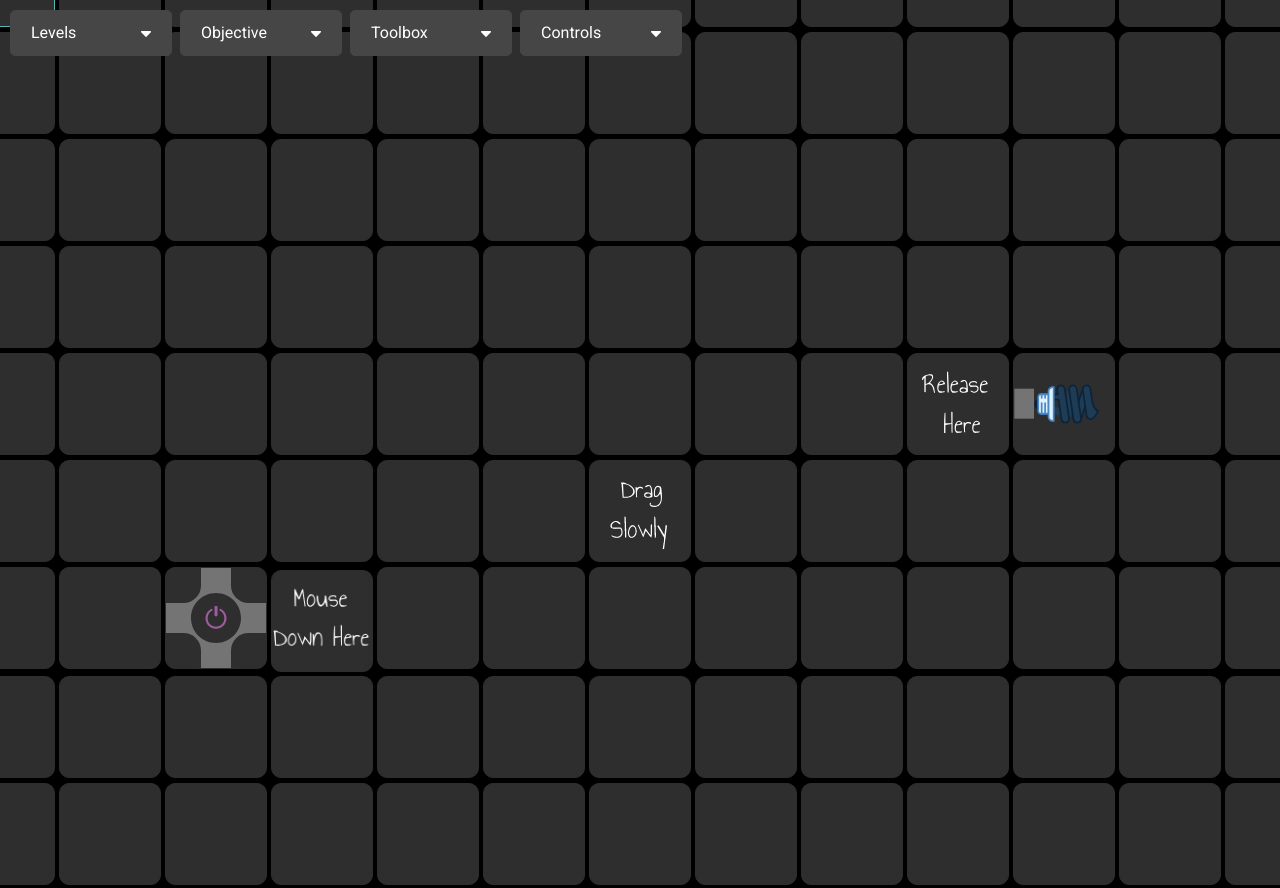
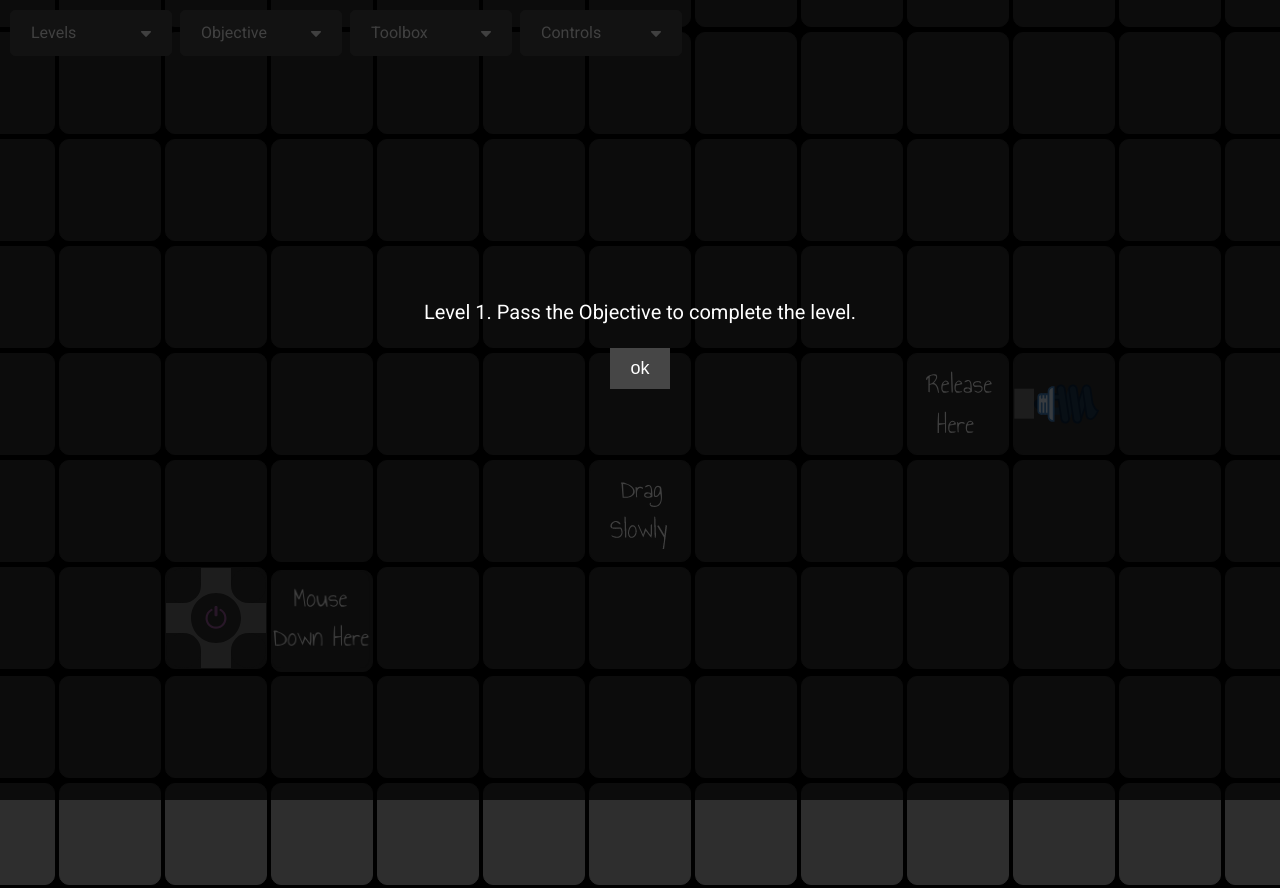
Before and after one commit to edward-cates/ed-tech-final-project, a Vue app: page / in a window 1280 px wide. Shown: the top 888 px of the page. Built offline with nearby package versions, Linux system fonts and the light colour scheme.

Commit message:
feat: tooltips

```diff
--- a/src/assets/styles/main.scss
+++ b/src/assets/styles/main.scss
@@ -27,6 +27,31 @@ body {
 
     .viewport {
       position: relative;
+    }
+
+    .modal {
+      position: absolute;
+      top: 0;
+      left: 0;
+      right: 0;
+      bottom: 0;
+      background-color: rgba(0, 0, 0, 0.75);
+
+      .text {
+        margin-top: 300px;
+        text-align: center;
+        font-size: 20px;
+
+        button {
+          font-size: 18px;
+          outline: none;
+          padding: 10px 20px;
+          background-color: $menu;
+          border: none;
+          color: white;
+          cursor: pointer;
+        }
+      }
     }
 
     .square {
@@ -90,10 +115,11 @@ body {
         left: 0px;
 
         .dropdown-title {
-          font-size: 20px;
+          font-size: 22px;
           padding-top: 22px;
           margin-bottom: 10px;
           padding-left: 20px;
+          color: #e0e0e0;
         }
       }
 
@@ -145,7 +171,20 @@ body {
         padding: 20px 10px;
 
         .square {
+          position: relative;
           margin-bottom: 20px;
+
+          .tooltip {
+            display: none;
+          }
+
+          &:hover {
+            height: initial;
+
+            .tooltip {
+              display: block;
+            }
+          }
         }
       }
 
@@ -222,31 +261,32 @@ body {
 
           .score-check {
             margin-bottom: 8px;
-            margin-left: 8px;
+            margin-left: 4px;
           }
 
           .score-x {
             margin-bottom: 3px;
-            margin-left: 8px;
+            margin-left: 4px;
           }
 
           .score-detail {
             position: relative;
             display: inline-block;
             bottom: 7px;
-            left: 8px;
+            left: 10px;
           }
         }
 
         .explanation {
           padding: 20px 20px;
+          font-size: 18px;
         }
 
         .info {
           position: relative;
           margin-left: 46px;
           padding-top: 6px;
-          cursor: pointer;
+          cursor: default;
 
           img {
             position: absolute;
--- a/src/components/board/Board.vue
+++ b/src/components/board/Board.vue
@@ -88,7 +88,7 @@
           @click="showObjectiveInfo = !showObjectiveInfo"
         >
           <img src="@/assets/img/info.svg" />
-          Explanation
+          Click to toggle explanation
         </div>
 
         <template v-if="!showObjectiveInfo">
@@ -139,8 +139,8 @@
           :key="index"
           v-for="(tool, index) in level.tools"
           :square="tool"
-          @mouseDown="currentTool = tool"
-        />
+          :tooltip="tool.tooltip"
+          @mouseDown="currentTool = tool" />
       </div>
 
       <div
@@ -161,19 +161,21 @@
             Drawing wire
           </div>
           <div class="game-control-entry-details">
-            To draw wire, press your mouse down on a square that is next to an ouput
-            and drag it to a square that is next to an input.
+            To draw wire, press your mouse down on a square that is <i>next</i> to an <b>ouput</b>
+            and drag it to a square that is <i>next</i> to an <b>input</b>.
           </div>
         </div>
 
         <div class="game-control-entry">
           <div class="game-control-entry-title">
-            Toolbox
+            Tools & Toolbox
           </div>
           <div class="game-control-entry-details">
             To use a tool from the Toolbox, click it once in the toolbox
             and then click the square in which to place it.
             Clicking and dragging also works.
+            <br><br>
+            Arrows pointing to the center of a tool are <b>inputs</b>, and arrows pointing away from center are <b>outputs</b>.
           </div>
         </div>
 
@@ -182,10 +184,10 @@
             Objective
           </div>
           <div class="game-control-entry-details">
-            In the Objective box, you can click a specific test case to see how it performs,
-            resulting in either a green check or a red X next to the test case.
-            You can also click "Test" to sequentially run through each test case.
-            The level is complete when each test case shows a green check beside it.
+            In the Objective box, you can click a specific <b>test case</b> to see how it performs,
+            resulting in either a green check or a red X next to the <b>test case</b>.
+            You can also click "Check Solution" to sequentially run through each <b>test case</b>.
+            The level is complete when each <b>test case</b> shows a green check beside it.
           </div>
         </div>
 
@@ -206,6 +208,16 @@
             You can pan the board using the arrow keys.
           </div>
         </div>
+      </div>
+    </div>
+
+    <div
+      class="modal"
+      v-if="level && level.alert && !isAlertDismissed">
+      <div class="text">
+        {{ level.alert }}
+        <br><br>
+        <button @click="dismissAlert">ok</button>
       </div>
     </div>
   </div>
@@ -246,6 +258,7 @@ export default {
       'boardShiftY',
       'boardWidth',
       'currentLevel',
+      'isAlertDismissed',
       'isLoading',
       'squares',
       'level',
@@ -278,6 +291,7 @@ export default {
   },
   methods: {
     ...mapActions('GameBoard', [
+      'dismissAlert',
       'loadViewport',
       // 'mouseDown',
       // 'mouseEnter',
--- a/src/components/board/Square.vue
+++ b/src/components/board/Square.vue
@@ -86,6 +86,13 @@
     >
       {{ square.text }}
     </div>
+
+    <div
+      class="tooltip"
+      v-if="tooltip">
+      {{ tooltip }}
+      <br>
+    </div>
   </div>
 </template>
 
@@ -94,6 +101,7 @@ export default {
   name: 'Square',
   props: {
     square: {},
+    tooltip: {},
   },
 }
 </script>
--- a/src/store/modules/GameBoard.js
+++ b/src/store/modules/GameBoard.js
@@ -11,6 +11,7 @@ const state = {
   boardShiftY: 0,
   boardWidth: 0,
   currentLevel: 0,
+  isAlertDismissed: false,
   isLoading: true,
   mousePath: null,
   squares: [],
@@ -441,6 +442,8 @@ const mutations = {
   },
 
   render(state) {
+    state.isAlertDismissed = false
+
     let vertBoxes = Math.ceil(state.board.height / sideLength)
     let horizBoxes = Math.ceil(state.board.width / sideLength)
     /**
@@ -487,6 +490,10 @@ const mutations = {
 }
 
 const actions = {
+  dismissAlert() {
+    state.isAlertDismissed = true
+  },
+
   loadViewport({ state, commit }, { board }) {
     state.board = board
     commit('render')
@@ -604,7 +611,6 @@ const actions = {
     }
 
     state.currentLevel += 1
-    console.log(state.currentLevel, state.maxLevel)
 
     if (state.currentLevel > state.maxLevel) {
       localStorage.setItem('maxLevel', state.currentLevel)
@@ -612,12 +618,6 @@ const actions = {
     }
 
     commit('render')
-
-    if ([1, 2, 4].indexOf(state.currentLevel) > -1) {
-      setTimeout(() => {
-        alert('There are new tools in your toolbox!')
-      }, 200)
-    }
   },
 
   pan({ commit }, direction) {
--- a/src/store/modules/gates.js
+++ b/src/store/modules/gates.js
@@ -19,6 +19,7 @@ const SPLIT = {
       },
     }
   },
+  tooltip: 'Each output equals the input',
 }
 
 const NOT = {
@@ -38,6 +39,7 @@ const NOT = {
       },
     }
   },
+  tooltip: 'The output equals the opposite of the input',
 }
 
 const OR = {
@@ -60,6 +62,7 @@ const OR = {
       },
     }
   },
+  tooltip: 'Output is on if ANY of the inputs are on',
 }
 
 const AND = {
@@ -82,6 +85,7 @@ const AND = {
       },
     }
   },
+  tooltip: 'Output is on if ALL of the inputs are on',
 }
 
 export default {
--- a/src/store/modules/levels.js
+++ b/src/store/modules/levels.js
@@ -3,6 +3,7 @@ import GATE from './gates'
 export default [
   {
     title: 'Turn on light',
+    alert: 'Level 1. Pass the Objective to complete the level.',
     squares: {
       4: {
         9: { txt: 'Release Here' },
@@ -34,6 +35,7 @@ export default [
   },
   {
     title: 'Invert signal',
+    alert: 'Level 2. There is a new tool in your toolbox.',
     squares: {
       4: {
         10: { cl: 'blu-lgt-w-off', conn: { rowDiff: 0, colDiff: -1 } },
@@ -53,6 +55,7 @@ export default [
   },
   {
     title: '"Or"',
+    alert: 'Level 3. There is a new tool in your toolbox.',
     squares: {
       2: {
         7: { cl: 'blu-lgt-s-off', conn: { rowDiff: 1, colDiff: 0 } },
@@ -76,6 +79,7 @@ export default [
   },
   {
     title: '"And"',
+    alert: 'Level 4. No new tools this time.',
     squares: {
       2: {
         7: { cl: 'blu-lgt-s-off', conn: { rowDiff: 1, colDiff: 0 } },
@@ -99,6 +103,7 @@ export default [
   },
   {
     title: '"Xor"',
+    alert: 'Level 5. New tools!',
     squares: {
       2: {
         7: { cl: 'blu-lgt-s-off', conn: { rowDiff: 1, colDiff: 0 } },
```
Also changed, not shown: src/assets/img/release-here.png.
